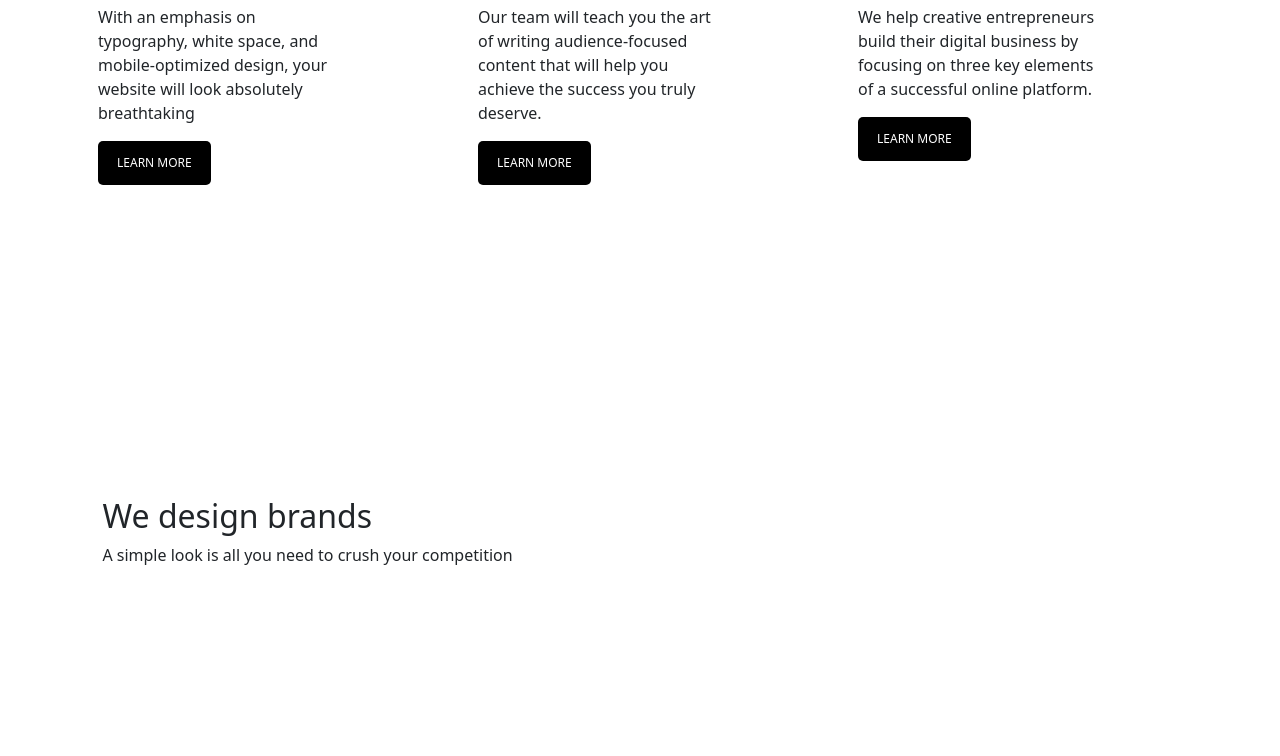
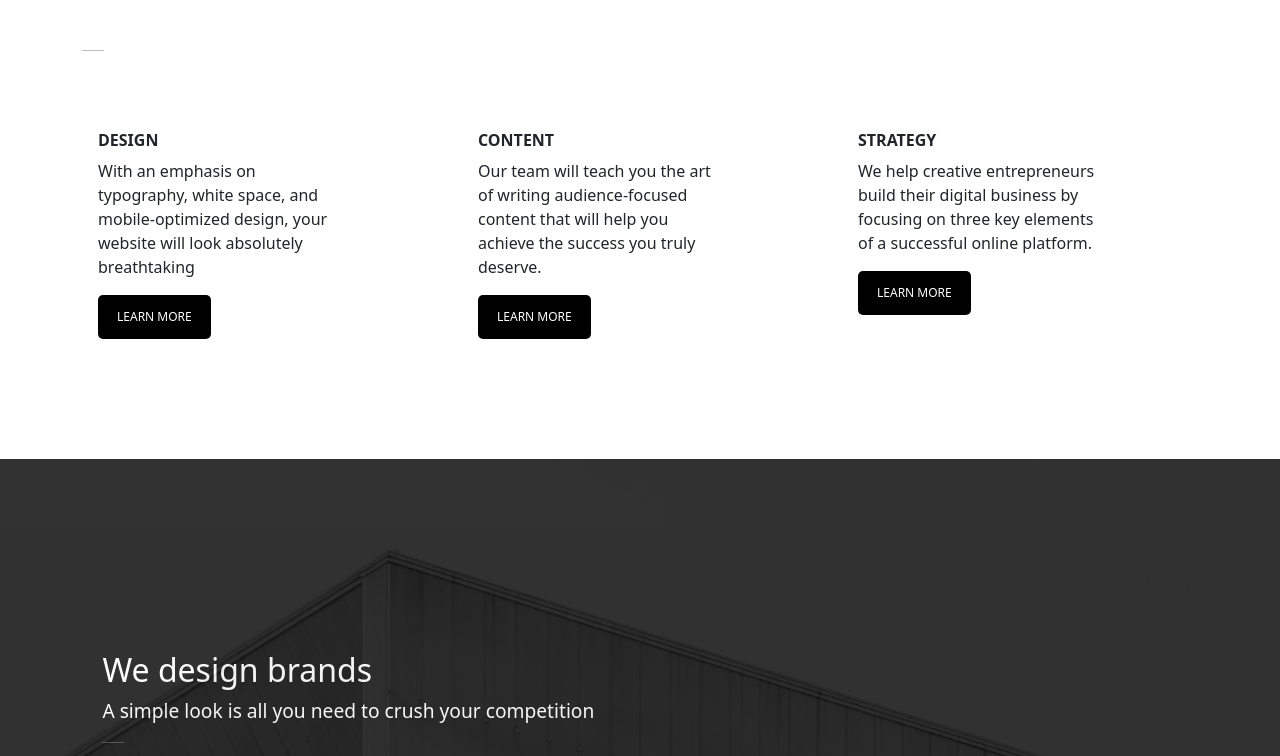
Before and after one commit to ABHI5645/web, a plain HTML site: page index.html in a window 1280 px wide. Shown: the part 742-1498 px from the top of the page. Drawn offline with nearby package versions, Linux system fonts and the light colour scheme.

Commit message:
Update style.css

```diff
--- a/style.css
+++ b/style.css
@@ -71,6 +71,22 @@ section {
     background-color: var(--bg-white);
     -webkit-box-shadow: 0 0.25rem 0.375rem 0 rgba(12, 0, 46, .05);
     box-shadow: 0 0.25rem 0.375rem 0 rgba(12, 0, 46, .05);
+}
+ .bg_img {
+    background-image: url('/images/second.jpg');
+    height: 600px;
+
+    background-size: cover;
+    background-repeat: no-repeat;
+    position: relative;
+}
+.para{
+    background-color: black;
+    opacity: 0.8;
+    height: 100%;
+    color: white;
+    font-size: 1.2rem;
+    padding: 100px;
 }
 .btn-1{
     padding: 12px 18px;
```
